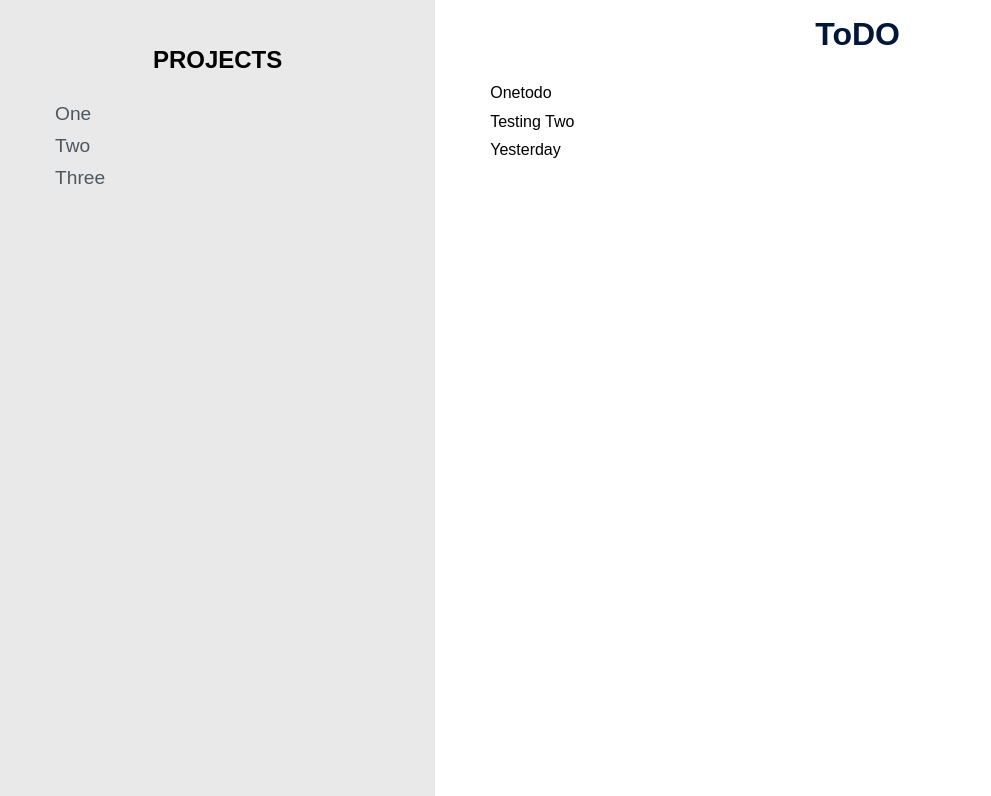
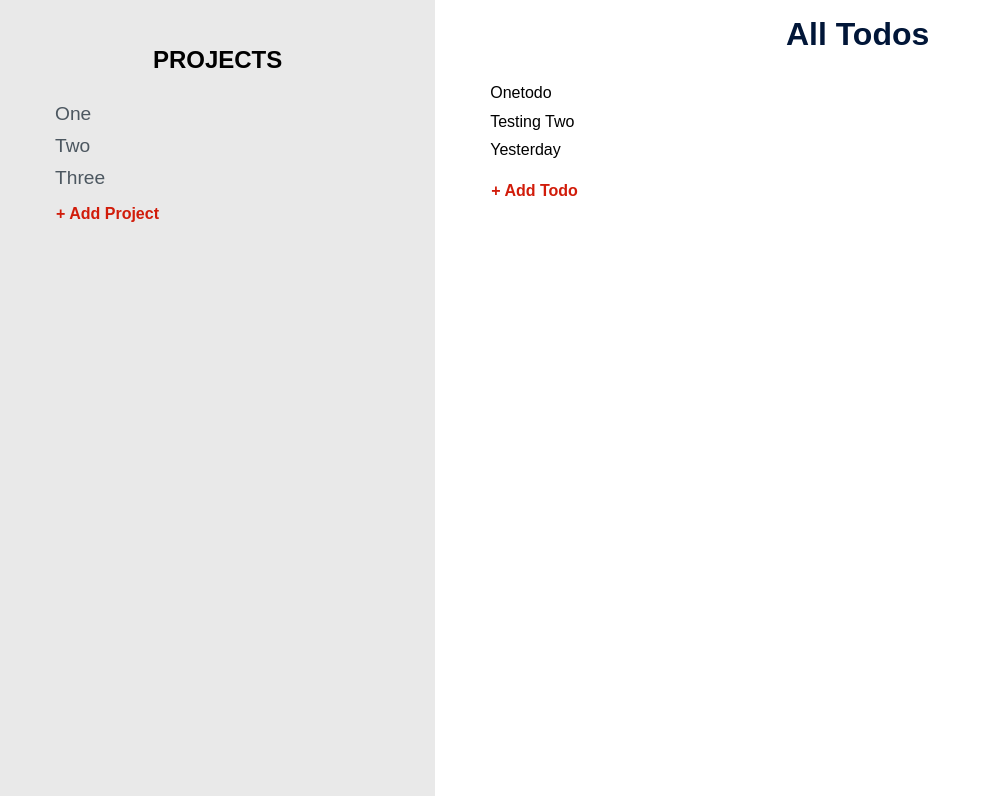
Before and after one commit to maxwelltmorgan/nudge, a website built with webpack: page dist/index.html in a window 1280 px wide. Shown: the part 106-902 px from the top of the page, without its empty margins (0-991 px from the left). Built offline with Linux system fonts and the light colour scheme; a web font is replaced by a local one.

Commit message:
add project and todos buttons

```diff
--- a/src/scripts/crud.js
+++ b/src/scripts/crud.js
@@ -1,6 +1,6 @@
 const projects = [];
 
-let currentProject = 'default';
+let currentProject = 'All Todos';
 
 const setCurrentProject = (i) => {
     currentProject = projects[i].name;
--- a/src/scripts/render.js
+++ b/src/scripts/render.js
@@ -34,4 +34,7 @@ todosItemc.innerHTML = todos[2].dueDate;
 todosItemc.classList.add("todo-item");
 todosList.appendChild(todosItemc);
 
+const renderCurrentProject = document.getElementById('current-project');
+renderCurrentProject.innerHTML = currentProject;
+
 export { renderTodos, renderProjects };
--- a/src/style/index.css
+++ b/src/style/index.css
@@ -95,6 +95,7 @@ aside {
 #projects-list {
   color: #4c5760;
   list-style: none;
+  margin-bottom: 10px;
 }
 
 .project-item {
@@ -103,13 +104,35 @@ aside {
   text-transform: capitalize;
 }
 
+#projectButton {
+  color: #D11C0A;
+  border: none;
+  background-color: transparent;
+  font-size: 1rem;
+  font-weight: bold;
+  text-transform: capitalize;
+  margin-left: 40px;
+}
+
+#projectButton:hover {
+  color: #011638;
+}
+
+#projectButton:active {
+  color: #083D77;
+}
+
+#projectButton:focus {
+  outline: none;
+}
+
 main {
   height: 100vh;
   padding: 10px;
   box-sizing: border-box;
 }
 
-.current-project {
+#current-project {
   text-align: center;
   font-size: 2rem;
   color: #011638;
@@ -117,7 +140,7 @@ main {
 }
 
 #todos-list {
-    list-style: none;
+  list-style: none;
 }
 
 .todo-item {
@@ -125,3 +148,25 @@ main {
   padding: 5px;
   text-transform: capitalize;
 }
+
+#todoButton {
+  color: #D11C0A;
+  border: none;
+  background-color: transparent;
+  font-size: 1rem;
+  font-weight: bold;
+  text-transform: capitalize;
+  margin-left: 40px;
+}
+
+#todoButton:hover {
+  color: #011638;
+}
+
+#todoButton:active {
+  color: #083D77;
+}
+
+#todoButton:focus {
+  outline: none;
+}
```
Also changed, not shown: dist/bundle.js, dist/index.html.
